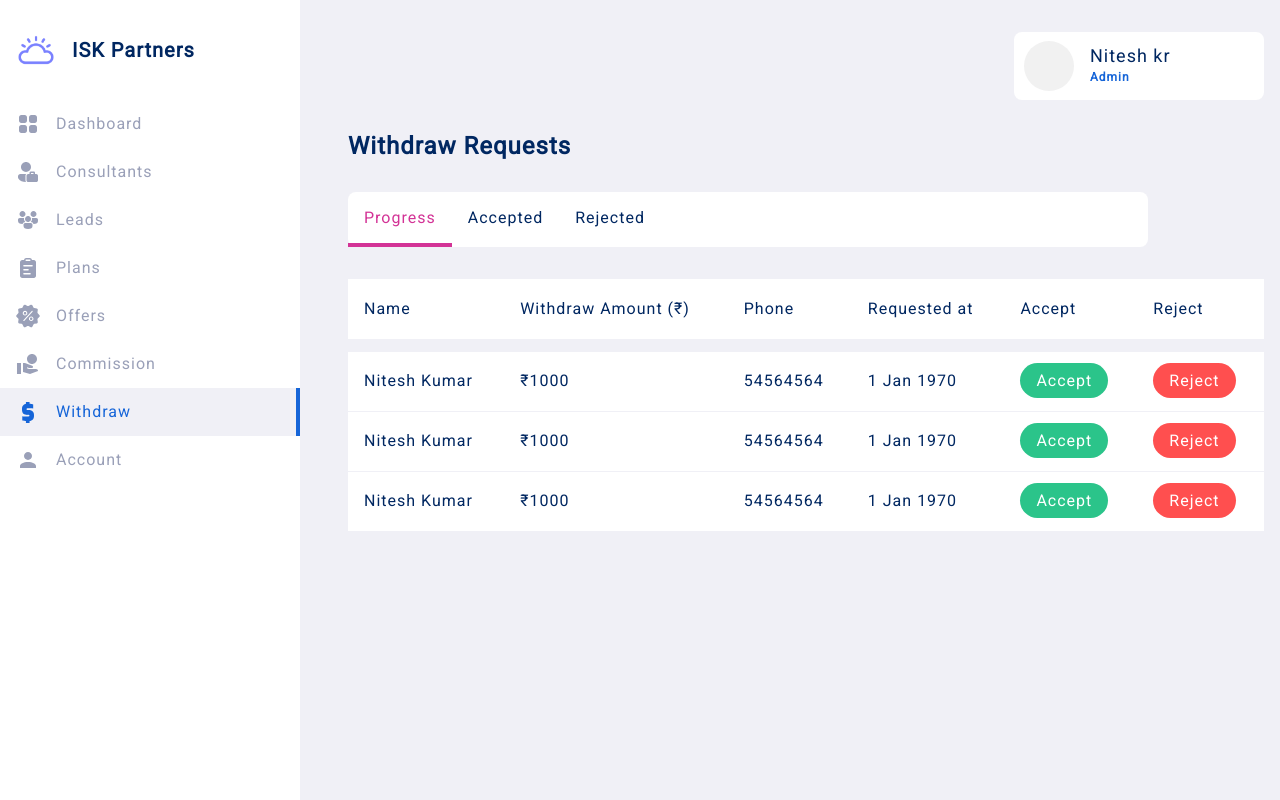
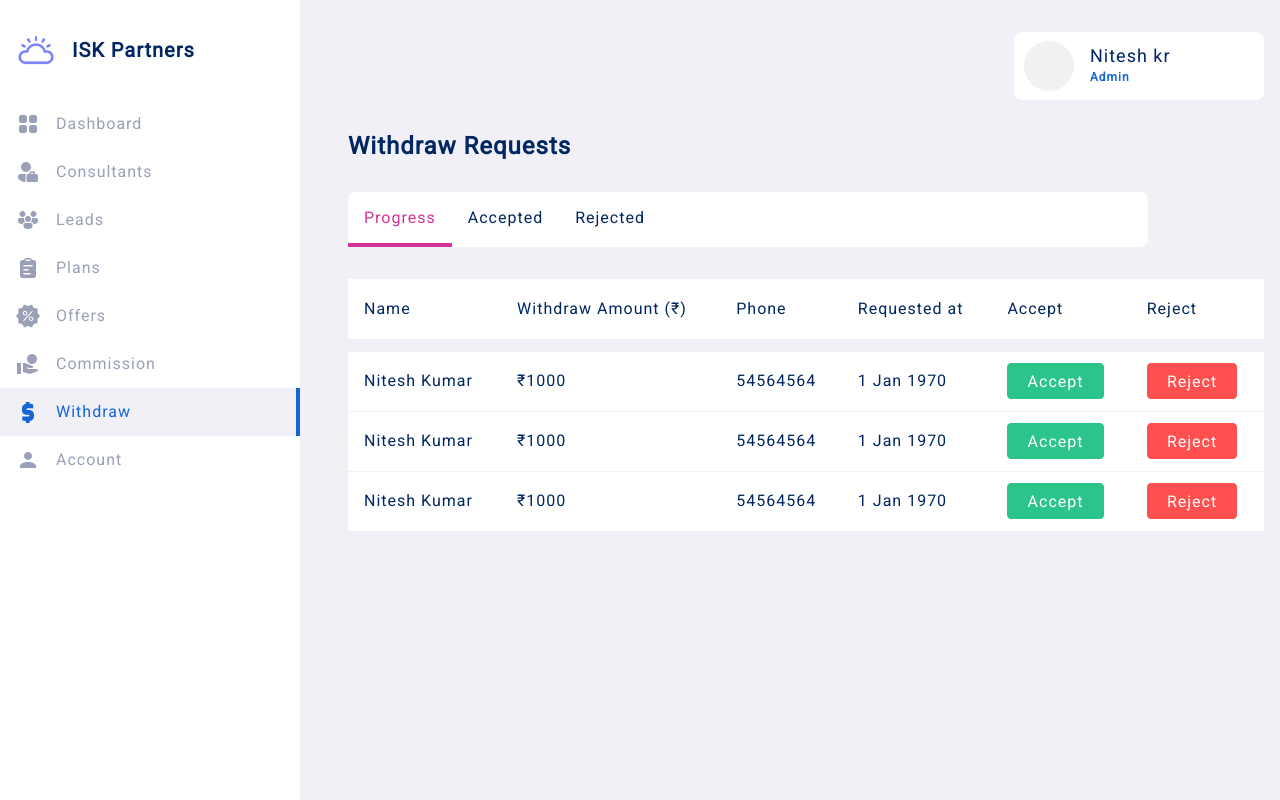
Before and after one commit to nitesh-dev/ITC-Partners-frontend, a Nuxt app: page /admin/withdraw in a window 1280 px wide. Built offline with nearby package versions, Linux system fonts and the light colour scheme.

Commit message:
bugs fixed

```diff
--- a/assets/styles/dashboard.css
+++ b/assets/styles/dashboard.css
@@ -114,6 +114,10 @@ table {
     width: 100%;
     border-collapse: collapse;
     color: var(--color-on-surface-dark);
+}
+
+table button{
+    height: 36px;
 }
 
 table tr {
--- a/pages/admin/commission.vue
+++ b/pages/admin/commission.vue
@@ -71,7 +71,6 @@ commissions.value.push({
                             </td>
                         </tr>
                     </template>
-
                 </tbody>
             </table>
         </div>
--- a/pages/admin/withdraw.vue
+++ b/pages/admin/withdraw.vue
@@ -110,8 +110,8 @@ function onTabChange(index: number) {
                             <td>₹{{ item.amount }}</td>
                             <td>{{ item.phone }}</td>
                             <td>{{ dateTimeString(item.datetime) }}</td>
-                            <td><span class="chip success">Accept</span></td>
-                            <td><span class="chip danger">Reject</span></td>
+                            <td><button class="success">Accept</button></td>
+                            <td><button class="danger">Reject</button></td>
                         </tr>
                     </template>
 
```
